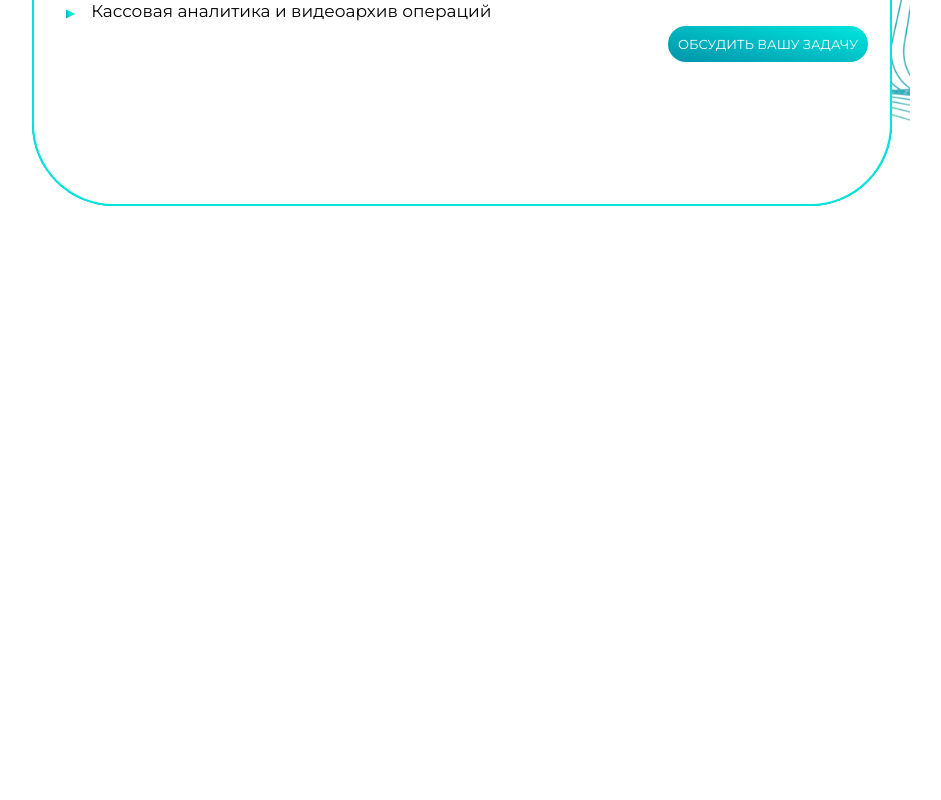
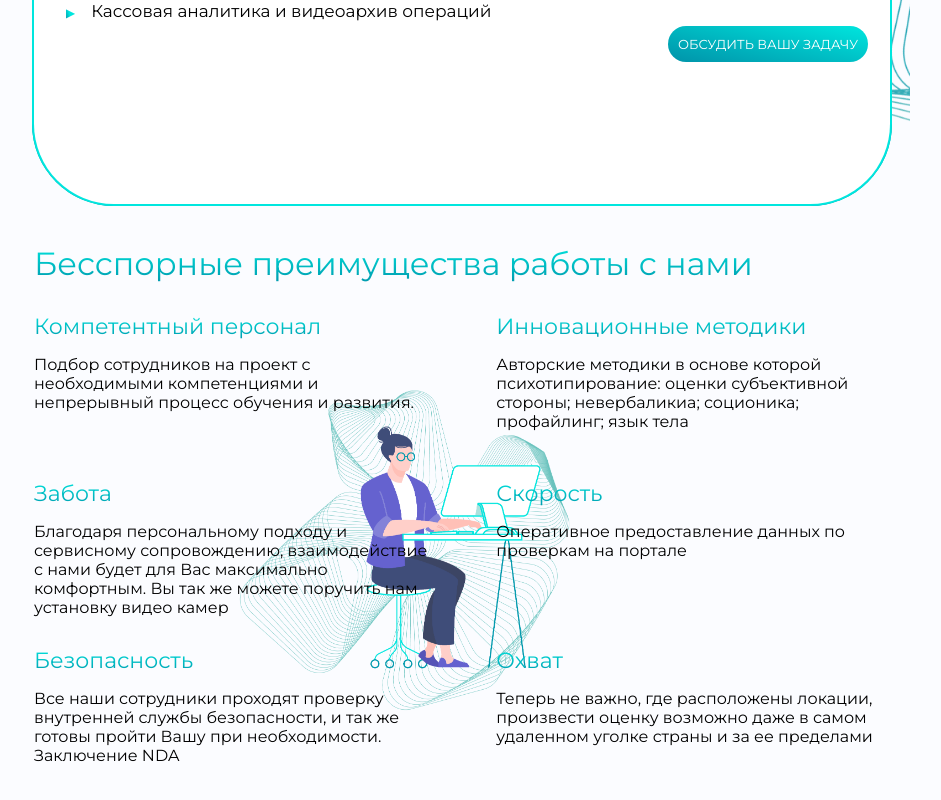
Before and after one commit to artemanz/vmr, a React (Create React App) app: page / in a window 1280 px wide. Shown: the part 2484-3284 px from the top of the page, without its empty margins (178-1119 px from the left). Before the commit the page ends 2708 px from the top, so only its background shows below. Built offline with nearby package versions, Linux system fonts and the light colour scheme.

Commit message:
Сверстал 6 блок

```diff
--- a/src/App.css
+++ b/src/App.css
@@ -5,3 +5,6 @@
   font-size: 16px;
   font-family: "Montserrat", sans-serif;
 }
+body {
+  background: #fbfcff;
+}
--- /dev/null
+++ b/src/components/Block6/Block6.jsx
@@ -0,0 +1,63 @@
+import React from "react";
+
+import styles from "./Block6.module.scss";
+
+const Block6 = () => {
+  return (
+    <div className={styles.Block6}>
+      <div className={styles.Block6__wrapper}>
+        <div className={styles.Block6__bText}>
+          Бесспорные преимущества работы с нами
+        </div>
+        <div className={styles.Block6__grid}>
+          <div className={styles.Block6__cell}>
+            <div className={styles.Block6__sbText}>Компетентный персонал</div>
+            <div className={styles.Block6__text}>
+              Подбор сотрудников на проект с необходимыми компетенциями и
+              непрерывный процесс обучения и развития.
+            </div>
+          </div>
+          <div className={styles.Block6__cell}>
+            <div className={styles.Block6__sbText}>Забота</div>
+            <div className={styles.Block6__text}>
+              Благодаря персональному подходу и сервисному сопровождению,
+              взаимодействие с нами будет для Вас максимально комфортным. Вы так
+              же можете поручить нам установку видео камер
+            </div>
+          </div>
+          <div className={styles.Block6__cell}>
+            <div className={styles.Block6__sbText}>Безопасность</div>
+            <div className={styles.Block6__text}>
+              Все наши сотрудники проходят проверку внутренней службы
+              безопасности, и так же готовы пройти Вашу при необходимости.
+              Заключение NDA
+            </div>
+          </div>
+          <div className={styles.Block6__cell}>
+            <div className={styles.Block6__sbText}>Инновационные методики</div>
+            <div className={styles.Block6__text}>
+              Авторские методики в основе которой психотипирование: оценки
+              субъективной стороны; невербаликиа; соционика; профайлинг; язык
+              тела
+            </div>
+          </div>
+          <div className={styles.Block6__cell}>
+            <div className={styles.Block6__sbText}>Скорость</div>
+            <div className={styles.Block6__text}>
+              Оперативное предоставление данных по проверкам на портале
+            </div>
+          </div>
+          <div className={styles.Block6__cell}>
+            <div className={styles.Block6__sbText}>Охват</div>
+            <div className={styles.Block6__text}>
+              Теперь не важно, где расположены локации, произвести оценку
+              возможно даже в самом удаленном уголке страны и за ее пределами
+            </div>
+          </div>
+        </div>
+      </div>
+    </div>
+  );
+};
+
+export default Block6;
--- /dev/null
+++ b/src/components/Block6/Block6.module.scss
@@ -0,0 +1,228 @@
+.Block6 {
+  width: 70%;
+  background-image: url("../../assets/img/Block6/Block6_fon.png");
+  background-size: 40%;
+  background-repeat: no-repeat;
+  background-position: 50%;
+  .Block6__wrapper {
+    padding: 20px;
+    .Block6__bText {
+      font-size: 32px;
+      background: linear-gradient(
+        180deg,
+        rgba(0, 230, 222, 1) 0%,
+        rgba(0, 153, 173, 1) 100%
+      );
+      // Градиентный фон
+      -webkit-background-clip: text; // Задаем тексту свойство background-clip
+      -webkit-text-fill-color: transparent; // Устанавливаем цвет текста как прозрачный
+      margin-bottom: 30px;
+    }
+    .Block6__grid {
+      display: grid;
+      grid-template-columns: repeat(3, 1fr);
+      grid-template-rows: repeat(3, 1fr);
+      justify-items: center;
+      align-items: start;
+      grid-row-gap: 30px;
+      .Block6__cell {
+        max-width: 500px;
+        &:nth-child(1) {
+          grid-area: 1 / 1 / 2 / 2;
+
+        }
+        &:nth-child(2) {
+          grid-area: 2 / 1 / 3 / 2;
+        }
+        &:nth-child(3) {
+          grid-area: 3 / 1 / 4 / 2;
+        }
+        &:nth-child(4) {
+          grid-area: 1 / 3 / 2 / 4;
+        }
+        &:nth-child(5) {
+          grid-area: 2 / 3 / 3 / 4;
+        }
+        &:nth-child(6) {
+          grid-area: 3 / 3 / 4 / 4;
+        }
+        .Block6__sbText {
+          background: linear-gradient(
+            180deg,
+            rgba(0, 230, 222, 1) 0%,
+            rgba(0, 153, 173, 1) 100%
+          );
+          // Градиентный фон
+          -webkit-background-clip: text; // Задаем тексту свойство background-clip
+          -webkit-text-fill-color: transparent; // Устанавливаем цвет текста как прозрачный
+          margin-bottom: 15px;
+          font-size: 22px;
+        }
+        .Block6__text {
+          max-width: 550px;
+        }
+      }
+    }
+  }
+}
+@media (max-width: 1440px) {
+  .Block6 {
+    .Block6__wrapper {
+      .Block6__grid {
+        grid-template-columns: repeat(2, 1fr);
+        grid-column-gap: 15%;
+        .Block6__cell {
+          &:nth-child(1) {
+            grid-area: 1 / 1 / 2 / 2;
+          }
+          &:nth-child(2) {
+            grid-area: 2 / 1 / 3 / 2;
+          }
+          &:nth-child(3) {
+            grid-area: 3 / 1 / 4 / 2;
+          }
+          &:nth-child(4) {
+            grid-area: 1 / 2 / 2 / 3;
+          }
+          &:nth-child(5) {
+            grid-area: 2 / 2 / 3 / 3;
+          }
+          &:nth-child(6) {
+            grid-area: 3 / 2 / 4 / 3;
+          }
+        }
+      }
+    }
+  }
+}
+@media (max-width: 1440px) {
+  .Block6 {
+    background-position: 40% 65%;
+    .Block6__wrapper {
+      .Block6__grid {
+        grid-column-gap: 12%;
+      }
+    }
+  }
+}
+@media (max-width: 1290px) {
+  .Block6 {
+    .Block6__wrapper {
+      .Block6__grid {
+        grid-column-gap: 8%;
+      }
+    }
+  }
+}
+@media (max-width: 1085px) {
+  .Block6 {
+    background-position: 50% 65%;
+    .Block6__wrapper {
+      .Block6__bText {
+        font-size: 30px;
+      }
+    }
+  }
+}
+@media (max-width: 1024px) {
+  .Block6 {
+    background-size: 50%;
+    background-position: 120% 64%;
+    .Block6__wrapper {
+      .Block6__bText {
+        font-size: 26px;
+      }
+      .Block6__grid {
+        grid-template-rows: repeat(4, 1fr);
+        .Block6__cell {
+          &:nth-child(1) {
+            grid-area: 1 / 1 / 2 / 2;
+          }
+          &:nth-child(2) {
+            grid-area: 2 / 1 / 3 / 3;
+          }
+          &:nth-child(3) {
+            grid-area: 3 / 1 / 4 / 3;
+          }
+          &:nth-child(4) {
+            grid-area: 1 / 2 / 2 / 3;
+          }
+          &:nth-child(5) {
+            grid-area: 4 / 1 / 5 / 2;
+          }
+          &:nth-child(6) {
+            grid-area: 4 / 2 / 5 / 3;
+          }
+        }
+      }
+    }
+  }
+}
+@media (max-width: 870px) {
+  .Block6 {
+    background: none;
+    .Block6__wrapper {
+      .Block6__bText {
+        font-size: 26px;
+      }
+      .Block6__grid {
+        grid-template-columns: 1fr;
+        grid-template-rows: repeat(6, 1fr);
+        align-items: center;
+        row-gap: 20px;
+        .Block6__cell {
+          &:nth-child(1) {
+            grid-area: 1 / 1 / 2 / 2;
+          }
+          &:nth-child(2) {
+            grid-area: 2 / 1 / 3 / 2;
+          }
+          &:nth-child(3) {
+            grid-area: 3 / 1 / 4 / 2;
+          }
+          &:nth-child(4) {
+            grid-area: 4 / 1 / 5 / 2;
+          }
+          &:nth-child(5) {
+            grid-area: 5 / 1 / 6 / 2;
+          }
+          &:nth-child(6) {
+            grid-area: 6 / 1 / 7 / 2;
+          }
+        }
+      }
+    }
+  }
+}
+@media(max-width: 768px) {
+  .Block6 {
+    width: 100%;
+    background-image: url('../../assets/img/Block6/Block6_fon.png');
+    background-size: 60%;
+    background-repeat: no-repeat;
+    background-position: 105% 50%;
+    .Block6__wrapper {
+      .Block6__grid {
+        justify-items: start;
+        .Block6__cell {
+          max-width: 400px;
+        }
+      }
+    }
+  }
+}
+@media(max-width: 600px) {
+  .Block6 {
+    background: none;
+  }
+}
+@media(max-width: 425px) {
+  .Block6 {
+    background: none;
+    .Block6__wrapper {
+      .Block6__bText {
+        font-size: 24px;
+      }
+    }
+  }
+}
--- a/src/components/Header/Header.module.scss
+++ b/src/components/Header/Header.module.scss
@@ -71,6 +71,11 @@ body.modalOpen {
           display: block;
           .Header__burger__closed {
             cursor: pointer;
+            width: 50px;
+            height: 50px;
+            display: flex;
+            align-items: center;
+            justify-content: center;
             .Header__burger__line {
               position: relative;
               width: 25px;
@@ -131,8 +136,13 @@ body.modalOpen {
             }
             .Header__burger__opened {
               position: absolute;
-              top: 44px;
-              right: 17%;
+              top: 20px;
+              right: 16.9%;
+              height: 50px;
+              width: 50px;
+              display: flex;
+              align-items: center;
+              justify-content: center;
               cursor: pointer;
               .Header__burger__line {
                 width: 25px;
@@ -166,7 +176,7 @@ body.modalOpen {
         .Header__burger {
           .Header__modal {
             .Header__burger__opened {
-              top: 44px;
+              top: 20px;
               right: 20px;
             }
           }
--- a/src/pages/Main/MainPage.jsx
+++ b/src/pages/Main/MainPage.jsx
@@ -1,9 +1,11 @@
-import React from 'react';
-import Block1 from '../../components/Block1/Block1';
+import React from "react";
+import Block1 from "../../components/Block1/Block1";
 import Block2 from "../../components/Block2/Block2";
-import styles from './MainPage.module.scss'
-import Block5 from '../../components/Block5/Block5';
-import Block34 from '../../components/Block34/Block34';
+import styles from "./MainPage.module.scss";
+import Block5 from "../../components/Block5/Block5";
+import Block34 from "../../components/Block34/Block34";
+import Block6 from "../../components/Block6/Block6";
+
 const MainPage = () => {
   return (
     <div className={styles.MainPage}>
@@ -11,9 +13,9 @@ const MainPage = () => {
       <Block2 />
       <Block34 />
       <Block5 />
+      <Block6 />
     </div>
   );
-
 };
 
 export default MainPage;
```
Also changed, not shown: src/assets/img/Block6/Block6_fon.png (added). Lines whose indentation alone changed are shown as unchanged.
